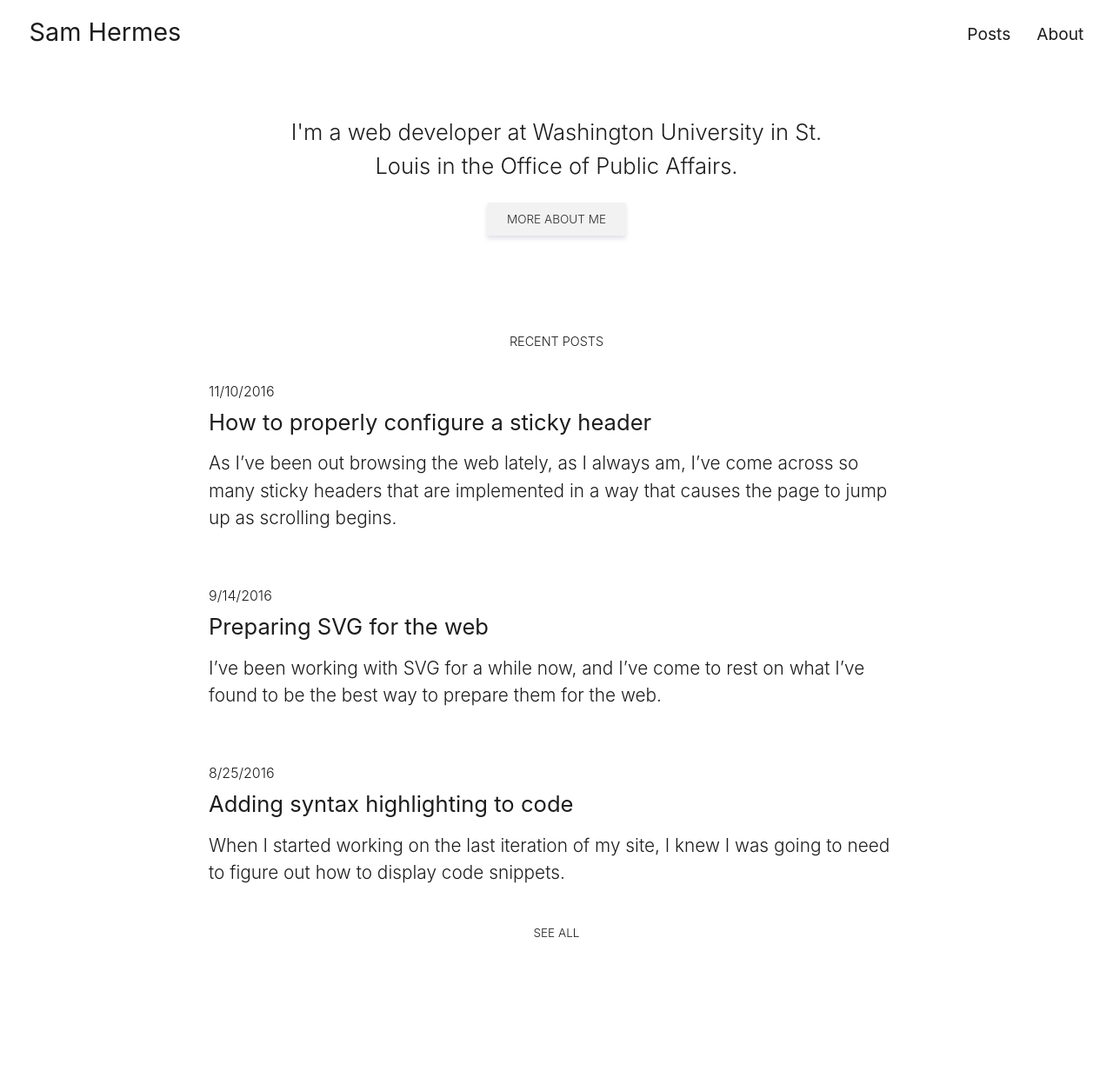
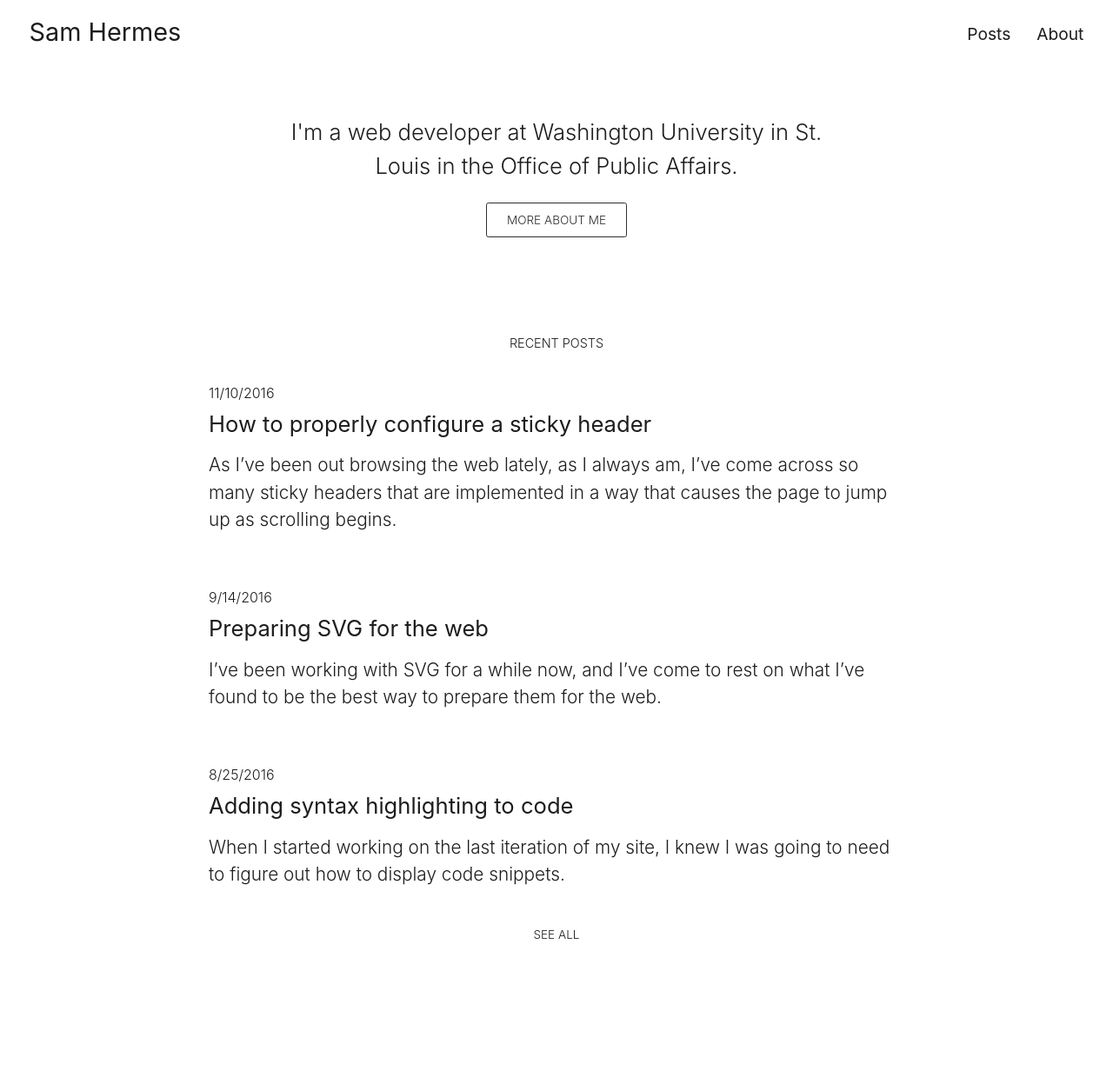
Before and after one commit to samhermes/samhermes.github.io, a Jekyll site: the page built from index.html, in a window 1280 px wide. Shown: the whole page at 87% size. Built offline with Jekyll 4.4.1, drawn with Linux system fonts in a browser that asks for light colours.

Commit message:
Simplify homepage intro button

```diff
--- a/_sass/_layout.scss
+++ b/_sass/_layout.scss
@@ -77,9 +77,8 @@
   a {
     display: inline-block;
     padding: 0.6em 1.2em;
+    border: 1px solid #2e2e2e;
     border-radius: 0.2em;
-    background: #f2f2f2;
-    box-shadow: 0 0.25em 0.375em rgba(155, 154, 180, 0.3);
     text-transform: uppercase;
     color: #2e2e2e;
     font-size: 0.75rem;
@@ -89,9 +88,8 @@
       font-size: 0.85rem;
     }
     &:hover {
-      background: #f6f6f6;
       transform: translateY(-1px);
-      box-shadow: 0 0.25em 0.375em rgba(155, 154, 180, 0.4);
+      box-shadow: 0 0.25em 0.375em rgba(155, 154, 180, 0.2);
     }
   }
 }
```
Also changed, not shown: 2 other files.
